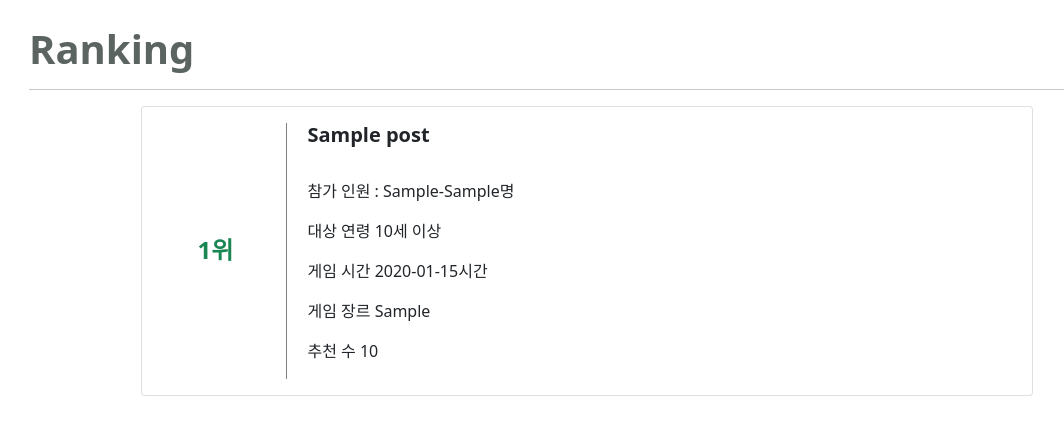
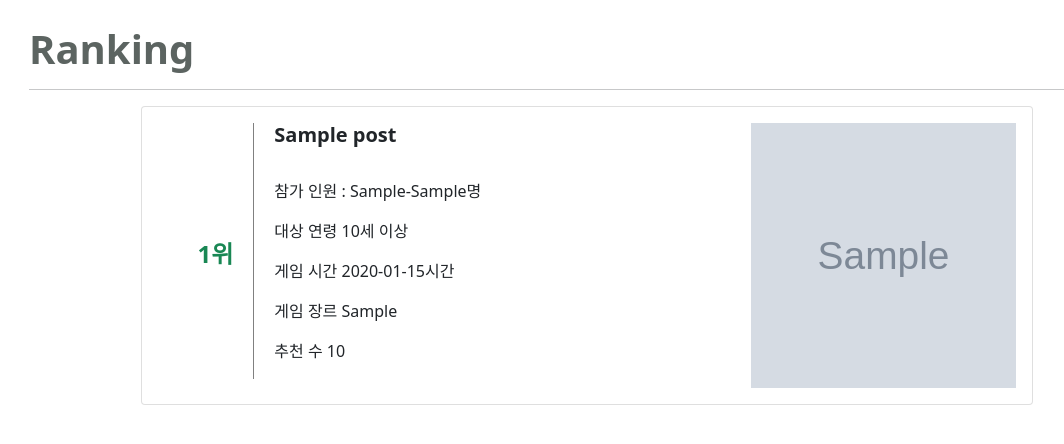
Before and after one commit to J1Yun/board-game-guide, a Django app: template BoardGameGuide/boardgame/templates/rank.html in a window 1280 px wide. Shown: the part 211-655 px from the top of the page, without its empty margins (53-1117 px from the left). Run offline with Django 3.2, Linux system fonts and the light colour scheme; the template is opened without the code that fills it: most values are stand-ins (such as "Sample title", 1, 10 or a date in 2020); grey boxes marked "Sample" are stand-in pictures.

Commit message:
Update rank.html

```diff
--- a/BoardGameGuide/boardgame/templates/rank.html
+++ b/BoardGameGuide/boardgame/templates/rank.html
@@ -13,10 +13,11 @@
           <div style="float: left; width: 13%; position: absolute; top: 45%; text-align: center">
             <h4 style="color: #198754"><b>{{forloop.counter}}위</b></h4>
           </div>
-          <div style="float: right; width: 85%; border-left: 1px solid grey; padding-left: 20px">
+          <img src="{% get_static_prefix %}game_img/{{post.gameImg}}" width="265" height="265" style="float: right; clear: both" />
+          <div style="float: right; width: 58%; border-left: 1px solid grey; padding-left: 20px">
             <h5 class="card-title"><b>{{post.name}}</b></h5>
             <br />
-            <p class="card-text">
+            <p>
               참가 인원 : <span class="game-lparticipant">{{post.l_participant}}</span>-<span class="game-hparticipant"
                 >{{post.h_participant}}</span
               >명
```
